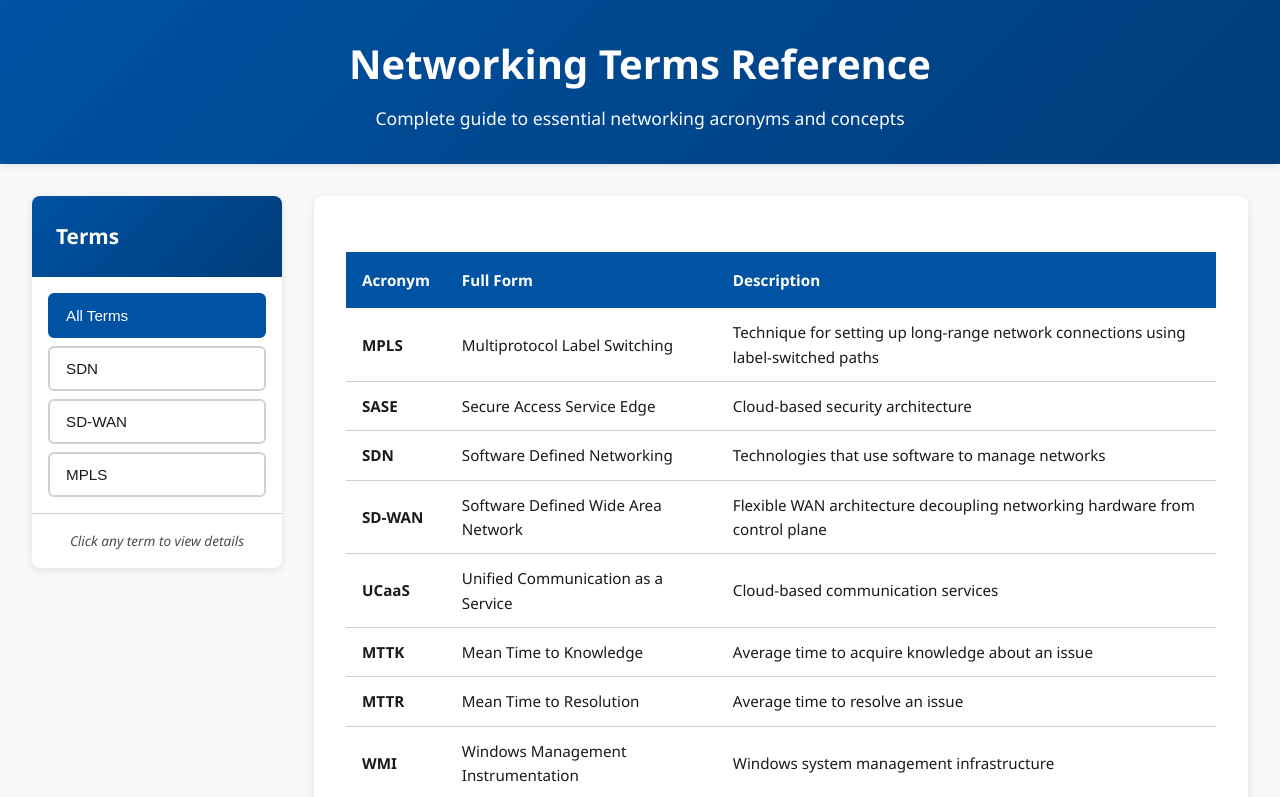
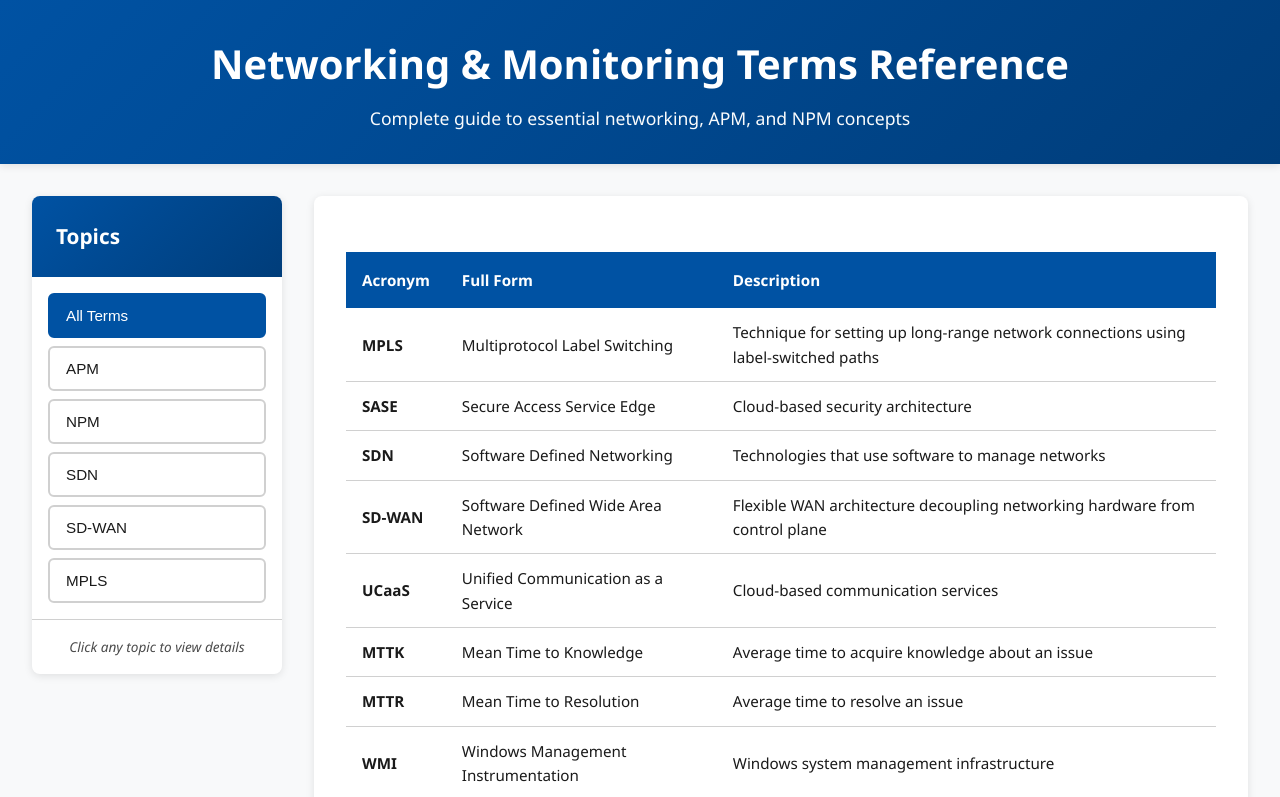
Before and after one commit to pranav5127/npm-apm, a plain HTML site: page webpage/index.html in a window 1280 px wide. Shown: the top 797 px of the page. Drawn offline with Linux system fonts and the light colour scheme.

Commit message:
Update website HTML with new navigation for APM and NPM content

```diff
--- a/webpage/index.html
+++ b/webpage/index.html
@@ -3,15 +3,15 @@
 <head>
     <meta charset="UTF-8">
     <meta name="viewport" content="width=device-width, initial-scale=1.0">
-    <title>Networking Terms Reference - APM Documentation</title>
+    <title>Networking Terms Reference - APM & NPM Documentation</title>
     <link rel="stylesheet" href="styles.css">
 </head>
 <body>
     <div class="container">
         <!-- Header -->
         <header>
-            <h1>Networking Terms Reference</h1>
-            <p class="subtitle">Complete guide to essential networking acronyms and concepts</p>
+            <h1>Networking & Monitoring Terms Reference</h1>
+            <p class="subtitle">Complete guide to essential networking, APM, and NPM concepts</p>
         </header>
 
         <!-- Main Content -->
@@ -19,16 +19,18 @@
             <!-- Sidebar Navigation -->
             <aside class="sidebar">
                 <div class="sidebar-header">
-                    <h2>Terms</h2>
+                    <h2>Topics</h2>
                 </div>
                 <div class="term-list">
                     <button class="term-btn active" data-term="terms">All Terms</button>
+                    <button class="term-btn" data-term="apm">APM</button>
+                    <button class="term-btn" data-term="npm">NPM</button>
                     <button class="term-btn" data-term="sdn">SDN</button>
                     <button class="term-btn" data-term="sdwan">SD-WAN</button>
                     <button class="term-btn" data-term="mpls">MPLS</button>
                 </div>
                 <div class="sidebar-footer">
-                    <p class="hint">Click any term to view details</p>
+                    <p class="hint">Click any topic to view details</p>
                 </div>
             </aside>
 
```
